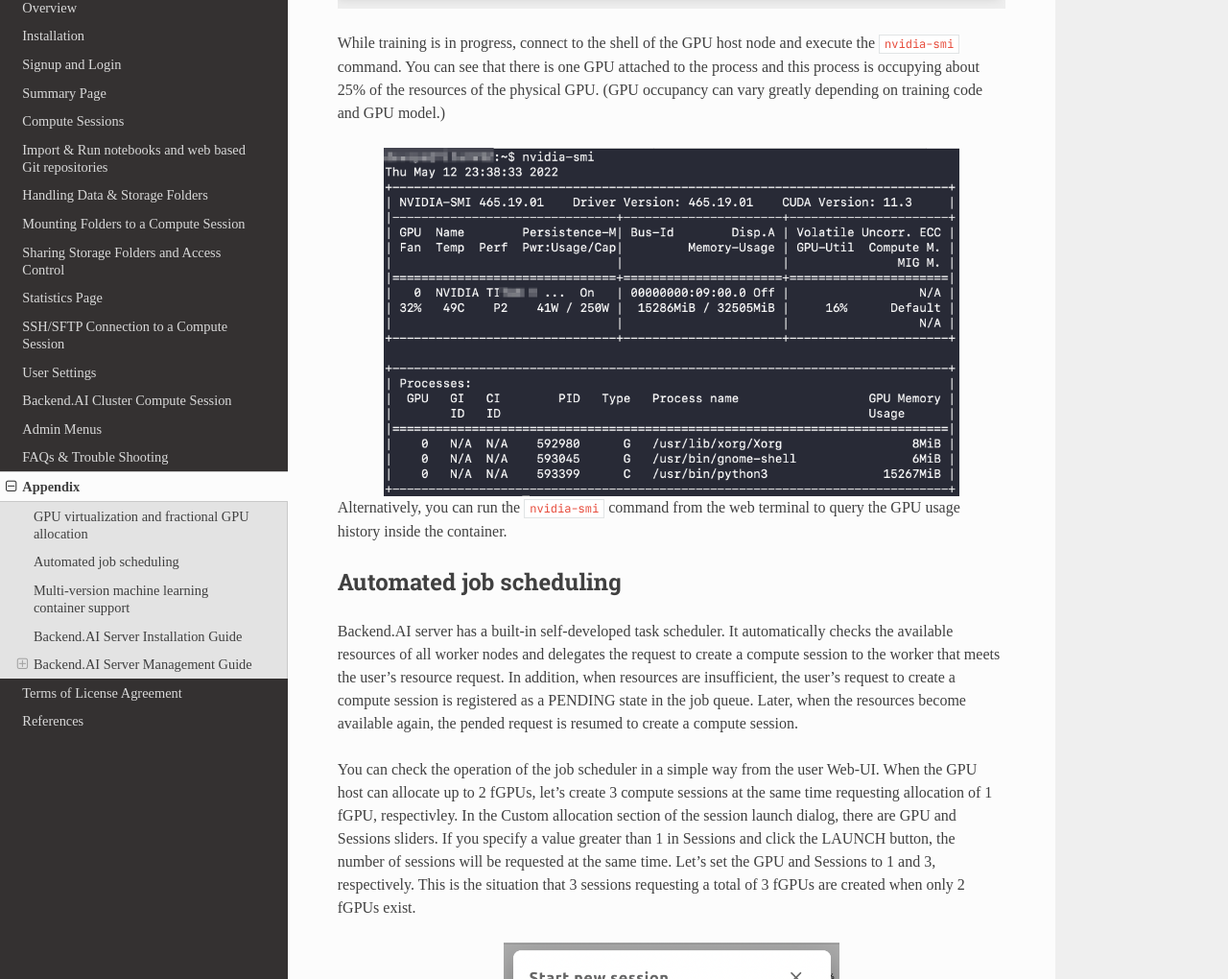
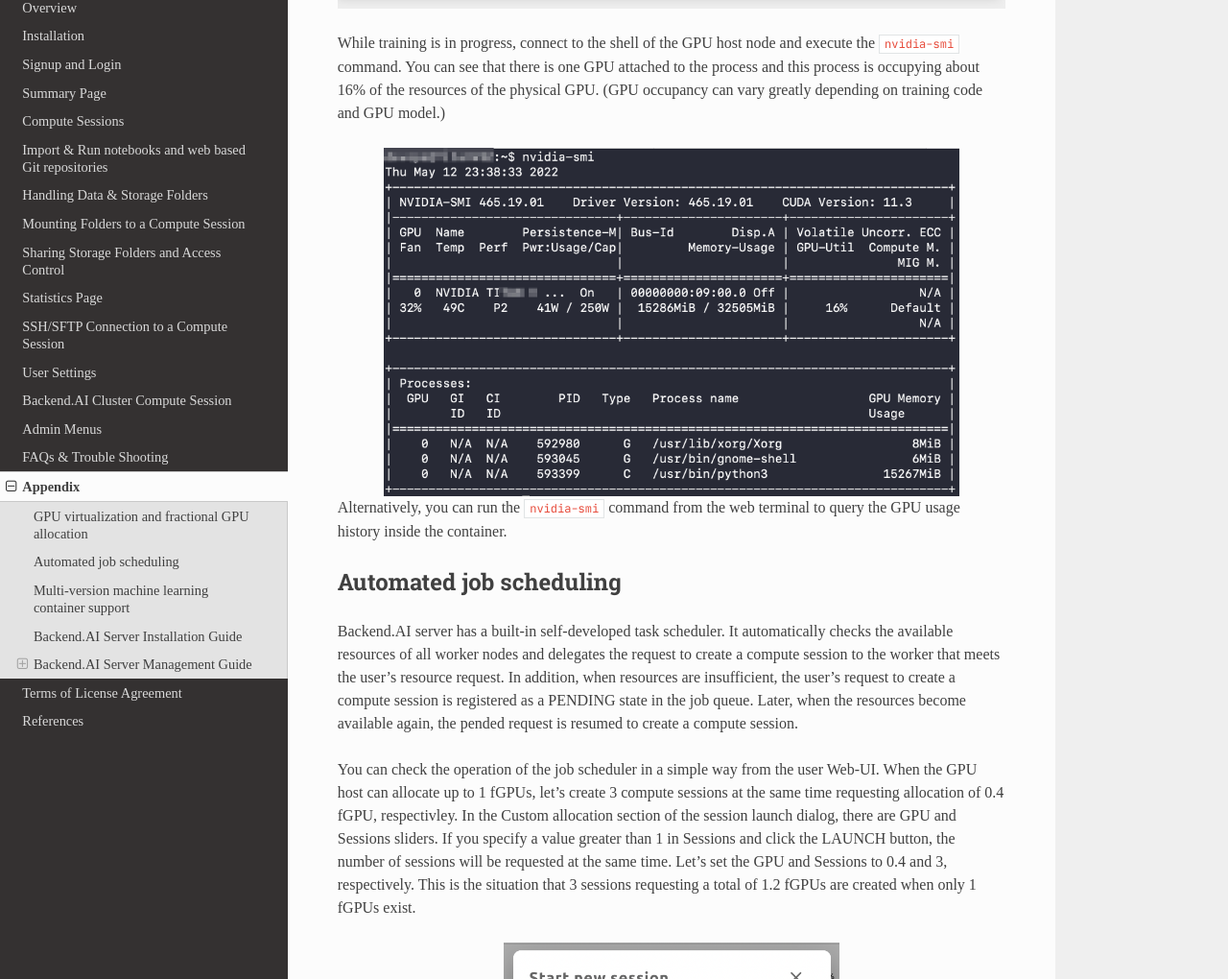
Before and after one commit to lablup/backend.ai-docs-webui, a Sphinx documentation site: the page built from docs/appendix/appendix.rst, in a window 1280 px wide and 1400 px high, scrolled down 2584 px. Shown: the part 199-1219 px from the top of the window at 96% size. Built offline with Sphinx 7.4.7 and the Read the Docs theme 2.0.0, drawn with Linux system fonts in a browser that asks for light colours; some web fonts are replaced; some of the changed text lies outside the part shown.

Commit message:
docs: update descriptions and new features in `appendix` menu

```diff
--- a/docs/appendix/appendix.rst
+++ b/docs/appendix/appendix.rst
@@ -22,9 +22,9 @@
 
 First, let's check the type of physical GPU installed in the
 host node and the amount of memory. The GPU node used in this guide is equipped
-with a GPU with 8 GB of memory as in the following figure. And through the
-administrator settings, 1 fGPU is set to an amount equivalent to 0.5 physical
-GPU (or 1 physical GPU is 2 fGPU).
+with a GPU with 32 GB of memory as in the following figure. And through the
+administrator settings, 0.5 fGPU is set to an amount equivalent to 0.5 physical
+GPU (or 1 physical GPU is 1 fGPU).
 
 .. image:: host_gpu.png
    :width: 600
@@ -43,9 +43,9 @@
 .. image:: session_list_with_gpu.png
 
 Now, let's connect directly to the container and check if the allocated GPU
-memory is really equivalent to 0.5 units (~2 GB). Let's bring up a web
+memory is really equivalent to 0.5 units (~16 GB). Let's bring up a web
 terminal. When the terminal comes up, run the ``nvidia-smi`` command. As you can
-see in the following figure, you can see that about 2 GB of GPU memory is
+see in the following figure, you can see that about 16 GB of GPU memory is
 allocated. This shows that the physical GPU is actually divided into quarters and allocated inside the
 container for this compute session, which is not possible by a way like PCI passthrough.
 
@@ -59,7 +59,7 @@
 
 While training is in progress, connect to the shell of the GPU host node and
 execute the ``nvidia-smi`` command. You can see that there is one GPU attached
-to the process and this process is occupying about 25% of the resources of the
+to the process and this process is occupying about 16% of the resources of the
 physical GPU. (GPU occupancy can vary greatly depending on training code and GPU
 model.)
 
@@ -81,14 +81,14 @@
 create a compute session.
 
 You can check the operation of the job scheduler in a simple way from the
-user Web-UI. When the GPU host can allocate up to 2 fGPUs,
+user Web-UI. When the GPU host can allocate up to 1 fGPUs,
 let's create 3 compute sessions at the same time requesting
-allocation of 1 fGPU, respectivley. In the Custom allocation section of the session launch
+allocation of 0.4 fGPU, respectivley. In the Custom allocation section of the session launch
 dialog, there are GPU and Sessions sliders. If you specify a value greater than
 1 in Sessions and click the LAUNCH button, the number of sessions will be
-requested at the same time. Let's set the GPU and Sessions to 1 and 3,
+requested at the same time. Let's set the GPU and Sessions to 0.4 and 3,
 respectively. This is the situation that 3 sessions requesting a
-total of 3 fGPUs are created when only 2 fGPUs exist.
+total of 1.2 fGPUs are created when only 1 fGPUs exist.
 
 .. image:: session_launch_dialog_3_sessions.png
    :width: 350
@@ -131,16 +131,16 @@
    :width: 350
    :align: center
 
-Here, let's select the TensorFlow 2.3 environment and created a session.
+Here, let's select the TensorFlow 2.7 environment and created a session.
 
-.. image:: session_launch_dialog_tf23.png
+.. image:: session_launch_dialog_tf27.png
    :width: 350
    :align: center
 
 Open the web terminal of the created session and run the following Python
-command. You can see that TensorFlow 2.3 version is installed.
+command. You can see that TensorFlow 2.7 version is installed.
 
-.. image:: tf23_version_print.png
+.. image:: tf27_version_print.png
    :align: center
 
 This time, let's select the TensorFlow 1.15 environment to create a compute
@@ -202,7 +202,8 @@
 * Redis: docker (≥19.03), docker-compose (≥1.24)
 * Etcd: docker (≥19.03), docker-compose (≥1.24)
 
-For Enterprise version, Backend.AI server daemons are installed by Lablup support team and following materials/services are provided after initial installation:
+For Enterprise version, Backend.AI server daemons are installed by Lablup support
+team and following materials/services are provided after initial installation:
 
 * DVD 1 (includes Backend.AI packages)
 * User GUI Guide manual
```
Also changed, not shown: other parts of docs/appendix/appendix.rst (+4 -4 lines).
